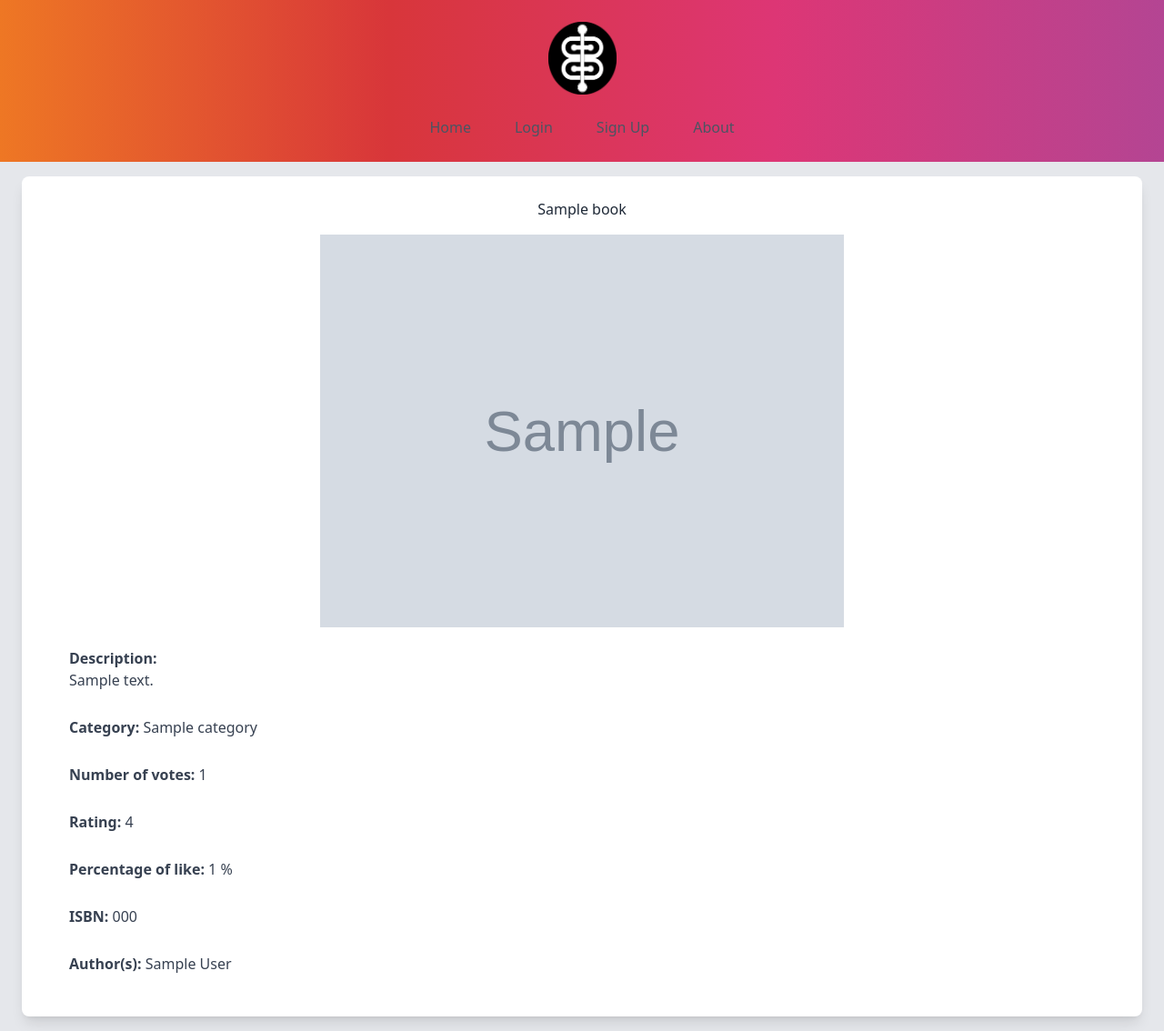
After one commit to alexisflipo/3b, a Python web app: template app/templates/book.html in a window 1280 px wide. The commit adds this page. Shown: the whole page at 91% size. Run offline with Jinja, Linux system fonts and the light colour scheme; the template is opened without the code that fills it: most values are stand-ins (such as "Sample title", 1, 10 or a date in 2020); grey boxes marked "Sample" are stand-in pictures; some libraries are stand-ins or nearby versions.

Commit message:
Add pytest and new graphical views

```diff
--- a/app/static/dist/output.css
+++ b/app/static/dist/output.css
@@ -53,9 +53,11 @@ html {
 
 body {
   margin: 0;
+  height: 100%;
   /* 1 */
   line-height: inherit;
   /* 2 */
+  background-color: rgb(229 231 235 / var(--tw-bg-opacity));
 }
 
 /*
@@ -612,12 +614,12 @@ video {
   margin-right: 0.25rem;
 }
 
+.mt-6 {
+  margin-top: 1.5rem;
+}
+
 .mb-4 {
   margin-bottom: 1rem;
-}
-
-.mt-6 {
-  margin-top: 1.5rem;
 }
 
 .mt-8 {
@@ -696,12 +698,12 @@ video {
   height: 100vh;
 }
 
+.w-60 {
+  width: 15rem;
+}
+
 .w-full {
   width: 100%;
-}
-
-.w-60 {
-  width: 15rem;
 }
 
 .grid-cols-1 {
@@ -744,12 +746,12 @@ video {
   white-space: nowrap;
 }
 
+.rounded {
+  border-radius: 0.25rem;
+}
+
 .rounded-lg {
   border-radius: 0.5rem;
-}
-
-.rounded {
-  border-radius: 0.25rem;
 }
 
 .rounded-b-lg {
@@ -787,14 +789,14 @@ video {
   border-color: rgb(220 38 38 / var(--tw-border-opacity));
 }
 
+.bg-white {
+  --tw-bg-opacity: 1;
+  background-color: rgb(255 255 255 / var(--tw-bg-opacity));
+}
+
 .bg-gray-200 {
   --tw-bg-opacity: 1;
   background-color: rgb(229 231 235 / var(--tw-bg-opacity));
-}
-
-.bg-white {
-  --tw-bg-opacity: 1;
-  background-color: rgb(255 255 255 / var(--tw-bg-opacity));
 }
 
 .bg-gray-50 {
@@ -818,6 +820,11 @@ video {
 
 .p-6 {
   padding: 1.5rem;
+}
+
+.px-1 {
+  padding-left: 0.25rem;
+  padding-right: 0.25rem;
 }
 
 .py-4 {
@@ -848,11 +855,6 @@ video {
 .py-1 {
   padding-top: 0.25rem;
   padding-bottom: 0.25rem;
-}
-
-.px-1 {
-  padding-left: 0.25rem;
-  padding-right: 0.25rem;
 }
 
 .py-10 {
@@ -901,11 +903,6 @@ video {
   text-align: center;
 }
 
-.text-base {
-  font-size: 1rem;
-  line-height: 1.5rem;
-}
-
 .text-sm {
   font-size: 0.875rem;
   line-height: 1.25rem;
@@ -919,6 +916,11 @@ video {
 .text-3xl {
   font-size: 1.875rem;
   line-height: 2.25rem;
+}
+
+.text-base {
+  font-size: 1rem;
+  line-height: 1.5rem;
 }
 
 .text-xl {
@@ -936,12 +938,12 @@ video {
   line-height: 1rem;
 }
 
+.font-bold {
+  font-weight: 700;
+}
+
 .font-normal {
   font-weight: 400;
-}
-
-.font-bold {
-  font-weight: 700;
 }
 
 .font-semibold {
@@ -964,11 +966,6 @@ video {
   line-height: 1.25;
 }
 
-.text-gray-800 {
-  --tw-text-opacity: 1;
-  color: rgb(31 41 55 / var(--tw-text-opacity));
-}
-
 .text-gray-700 {
   --tw-text-opacity: 1;
   color: rgb(55 65 81 / var(--tw-text-opacity));
@@ -984,6 +981,11 @@ video {
   color: rgb(75 85 99 / var(--tw-text-opacity));
 }
 
+.text-gray-800 {
+  --tw-text-opacity: 1;
+  color: rgb(31 41 55 / var(--tw-text-opacity));
+}
+
 .text-gray-500 {
   --tw-text-opacity: 1;
   color: rgb(107 114 128 / var(--tw-text-opacity));
@@ -994,15 +996,15 @@ video {
   color: rgb(220 38 38 / var(--tw-text-opacity));
 }
 
+.shadow-md {
+  --tw-shadow: 0 4px 6px -1px rgb(0 0 0 / 0.1), 0 2px 4px -2px rgb(0 0 0 / 0.1);
+  --tw-shadow-colored: 0 4px 6px -1px var(--tw-shadow-color), 0 2px 4px -2px var(--tw-shadow-color);
+  box-shadow: var(--tw-ring-offset-shadow, 0 0 #0000), var(--tw-ring-shadow, 0 0 #0000), var(--tw-shadow);
+}
+
 .shadow-lg {
   --tw-shadow: 0 10px 15px -3px rgb(0 0 0 / 0.1), 0 4px 6px -4px rgb(0 0 0 / 0.1);
   --tw-shadow-colored: 0 10px 15px -3px var(--tw-shadow-color), 0 4px 6px -4px var(--tw-shadow-color);
-  box-shadow: var(--tw-ring-offset-shadow, 0 0 #0000), var(--tw-ring-shadow, 0 0 #0000), var(--tw-shadow);
-}
-
-.shadow-md {
-  --tw-shadow: 0 4px 6px -1px rgb(0 0 0 / 0.1), 0 2px 4px -2px rgb(0 0 0 / 0.1);
-  --tw-shadow-colored: 0 4px 6px -1px var(--tw-shadow-color), 0 2px 4px -2px var(--tw-shadow-color);
   box-shadow: var(--tw-ring-offset-shadow, 0 0 #0000), var(--tw-ring-shadow, 0 0 #0000), var(--tw-shadow);
 }
 
--- a/app/templates/base.html
+++ b/app/templates/base.html
@@ -10,18 +10,18 @@
     <script src="https://ajax.googleapis.com/ajax/libs/jquery/1.7.1/jquery.js"></script>
     <script src="https://ajax.googleapis.com/ajax/libs/jqueryui/1.8.16/jquery-ui.js"></script>
     <link href="https://ajax.googleapis.com/ajax/libs/jqueryui/1.8.16/themes/ui-lightness/jquery-ui.css"
-        rel="stylesheet" type="text/css" />
-    <link href="static/dist/output.css" rel="stylesheet">
+    rel="stylesheet" type="text/css" />
+    <link href="{{ url_for('static', filename='dist/output.css') }}" rel="stylesheet">
+    <link rel="icon" type="image/x-icon" href="{{ url_for('static', filename='img/logo.png') }}" >
     <title>{% block title %} {% endblock %} Begins Better</title>
-    <link rel="icon" type="image/x-icon" href="static/img/logo.png">
 </head>
 <body>
     <nav class="bg-white" style=" background: linear-gradient(to right, #ee7724, #d8363a, #dd3675, #b44593);">
         <div class="container p-6 mx-auto">
-            <a class="block text-2xl font-bold text-center text-white text-3xl" href="#">
+            <a class="block text-2xl font-bold text-center text-white text-3xl" href="{{ url_for('index') }}">
               <img
               class="mx-auto" style="height: 80px;width:75px;"
-              src="static/img/logo.png"
+              src="{{ url_for('static', filename='img/logo.png') }}"
               alt="logo"
             /></a>
 
@@ -29,8 +29,8 @@
               {% if current_user.is_authenticated %}
                 <a href="{{ url_for('index') }}" class="border-b-2 border-transparent hover:text-neutral-100 hover:border-slate-50 mx-1.5 sm:mx-6">Home</a>
                 <a href="{{ url_for('main.predict') }}" class="border-b-2 border-transparent hover:text-neutral-100 hover:border-slate-50 mx-1.5 sm:mx-6">Predict</a>
-                <a href="#" class="border-b-2 border-transparent hover:text-neutral-100 hover:border-slate-50 mx-1.5 sm:mx-6">Features</a>
-                <a href="#" class="border-b-2 border-transparent hover:text-neutral-100 hover:border-slate-50 mx-1.5 sm:mx-6">About</a>
+                <!-- <a href="#" class="border-b-2 border-transparent hover:text-neutral-100 hover:border-slate-50 mx-1.5 sm:mx-6">Features</a> -->
+                <!-- <a href="#" class="border-b-2 border-transparent hover:text-neutral-100 hover:border-slate-50 mx-1.5 sm:mx-6">About</a> -->
                 <a href="{{ url_for('auth.logout') }}" class="border-b-2 border-transparent hover:text-neutral-100 hover:border-slate-50 mx-1.5 sm:mx-6">Logout</a>
               {% elif not current_user.is_authenticated %}
                 <a href="{{ url_for('index') }}" class="border-b-2 border-transparent hover:text-neutral-100 hover:border-slate-50 mx-1.5 sm:mx-6">Home</a>
--- /dev/null
+++ b/app/templates/book.html
@@ -0,0 +1,49 @@
+{% extends 'base.html' %}
+
+{% block content %}
+<section class="h-full gradient-form bg-gray-200">
+    <div class="container py-4 px-6 h-full mx-auto">
+      <div class="flex justify-center items-center flex-wrap h-full g-6 text-gray-800">
+        <div class="xl:w-12/12 w-full">
+          <div class="block bg-white shadow-lg rounded-lg">
+            <div class="flex justify-center lg:flex-wrap g-0 lg:flex-wrap g-0">
+              <div class="lg:w-12/12 px-4 md:px-0 w-full">
+                <div class="md:p-6 md:mx-4">
+                  <div class="text-center">
+                    <h1 class="text-center mb-4">{{ book.title }}</h1>
+                  </div>
+                  {% if book.coverImg %}
+                  <div class="mb-4 flex flex-col items-center">
+                    <img style="width:80%;width:50%;" src="{{book.coverImg}}" alt="{{ book.title }}">
+                  </div>
+                  {% endif %}
+                  <div class="mb-4 flex flex-col items-center">
+                    <p class="w-full px-3 py-1.5 text-base font-normal text-gray-700 bg-white"><strong>Description:</strong> <br> {{book.description}}</p>
+                  </div>
+                  <div class="mb-4 flex flex-col items-center">
+                    <p class="w-full px-3 py-1.5 text-base font-normal text-gray-700 bg-white"><strong>Category:</strong>  {{book.category}}</p>
+                  </div>
+                  <div class="mb-4 flex flex-col items-center">
+                    <p class="w-full px-3 py-1.5 text-base font-normal text-gray-700 bg-white"><strong>Number of votes:</strong> {{book.numRatings}}</p>
+                  </div>
+                  <div class="mb-4 flex flex-col items-center">
+                    <p class="w-full px-3 py-1.5 text-base font-normal text-gray-700 bg-white"><strong>Rating:</strong> {{book.rating}} </p>
+                  </div>
+                  <div class="mb-4 flex flex-col items-center">
+                    <p class="w-full px-3 py-1.5 text-base font-normal text-gray-700 bg-white"><strong>Percentage of like:</strong> {{book.likedPercent}} %</p>
+                  </div>
+                  <div class="mb-4 flex flex-col items-center">
+                    <p class="w-full px-3 py-1.5 text-base font-normal text-gray-700 bg-white"><strong>ISBN:</strong> {{book.isbn}}</p>
+                  </div>
+                  <div class="mb-4 flex flex-col items-center">
+                    <p class="w-full px-3 py-1.5 text-base font-normal text-gray-700 bg-white"><strong>Author(s):</strong> {{book.author}}</p>
+                  </div>
+                </div>
+              </div>
+            </div>
+          </div>
+        </div>
+      </div>
+    </div>
+</section>
+{% endblock %}
--- a/app/templates/books.html
+++ b/app/templates/books.html
@@ -20,7 +20,7 @@
       <img class="object-cover w-full h-56 rounded-lg lg:w-64" src="{{book.coverImg}}" alt="">
       {% endif %}
       <div class="flex flex-col justify-between py-6 lg:mx-6">
-          <a href="#" class="text-xl font-semibold">
+          <a href="{{url_for('main.book', id=book.id)}}" class="text-xl font-semibold">
               {{book.title}}
           </a>
           <span class="text-sm ">{{book.rating}}</span>
```
Also changed, not shown: app/config.py (added, +24 -0 lines), app/main.py (+20 -13 lines), app/recommender.py (+5 -8 lines), app/run.py (+3 -32 lines), app/sql/create_db.sql (+8 -0 lines), app/templates/article.html (deleted, +0 -26 lines), app/templates/index.html (+14 -6 lines), app/tests/unit_test.py (+0 -1 lines), docker-compose.yml (+23 -23 lines).
